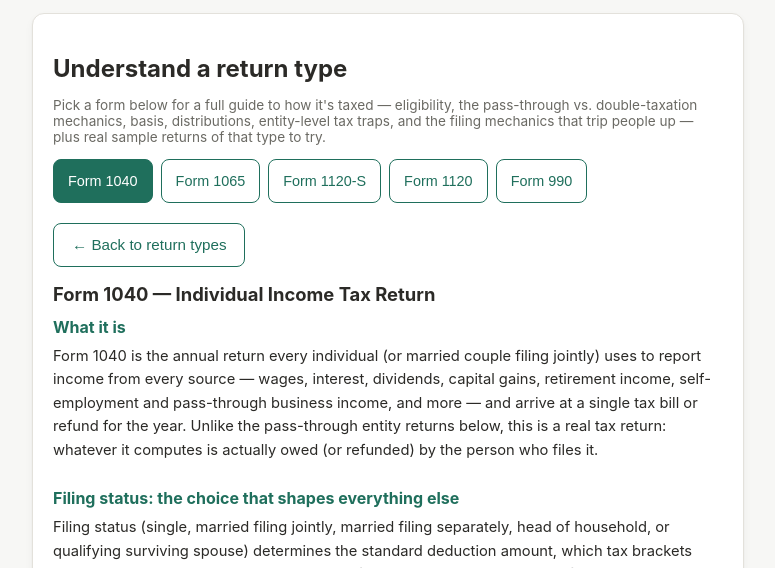
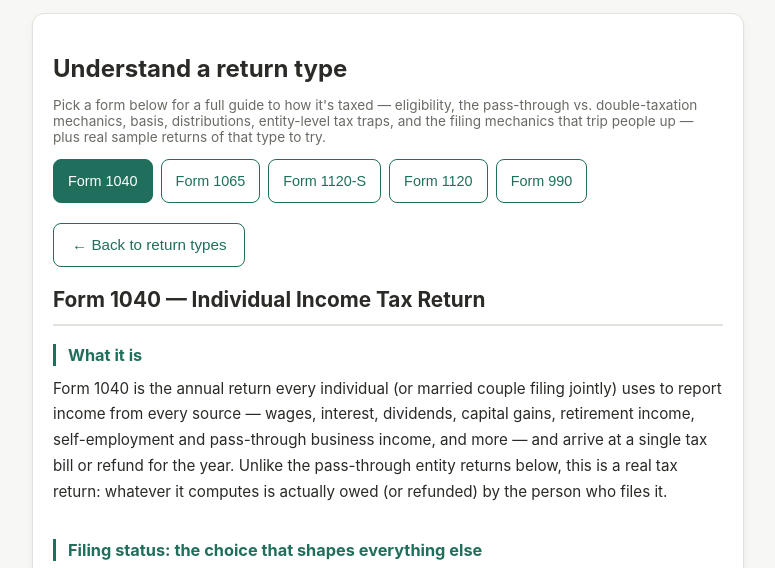
Before and after one commit to MuhammadRafay78/Taxprep, a plain HTML site: page frontend/index.html in a window 1280 px wide. Both pictures are taken after a click on the button "Form 1040". Shown: the part 166-734 px from the top of the page, without its empty margins (252-1027 px from the left). Drawn offline with Linux system fonts and the light colour scheme.

Commit message:
Improve guide readability with a comparison table and bullets (#29)
Densely written prose ("What it is..." and "Revenue and expenses" in
the Form 990 guide) is hard to scan. Replace the 990 filing-tier
paragraph with a comparison table (guide-table), and split the
revenue-by-source/expenses-by-category paragraph into a two-item
bullet list. Also give every guide's h4 sections a left accent border
and more breathing room, and give guide-example callouts a matching
accent border, for clearer visual separation between subsections.


Claude-Session: https://claude.ai/code/session_01N4tbah8vSEtZ5nT9FdV7HB

Co-authored-by: Claude <noreply@anthropic.com>

```diff
--- a/frontend/index.html
+++ b/frontend/index.html
@@ -104,16 +104,22 @@
   .guide-tabs button { padding: 8px 14px; font-size: 0.9rem; }
   .guide-tabs button.secondary.active { background: var(--accent); color: var(--btn-text); }
   .guide-example-cta { margin-top: 24px; padding-top: 16px; border-top: 1px solid var(--border); }
-  .guide-section { max-width: 680px; }
-  .guide-section #guide-collapse-btn { margin-bottom: 16px; }
-  .guide-section h3 { margin: 0 0 12px; font-size: 1.15rem; }
-  .guide-section h4 { margin: 26px 0 8px; font-size: 1rem; color: var(--accent); }
-  .guide-section h4:first-of-type { margin-top: 4px; }
-  .guide-section p { font-size: 0.92rem; line-height: 1.6; margin: 0 0 14px; }
-  .guide-section li { font-size: 0.92rem; line-height: 1.6; }
-  .guide-section ul { margin: 8px 0; padding-left: 22px; }
-  .guide-section li { margin-bottom: 6px; }
-  .guide-example { background: var(--accent-dim); border-radius: 8px; padding: 12px 16px; margin: 14px 0; font-size: 0.9rem; line-height: 1.5; }
+  .guide-section { max-width: 700px; }
+  .guide-section #guide-collapse-btn { margin-bottom: 20px; }
+  .guide-section h3 { margin: 0 0 16px; font-size: 1.3rem; padding-bottom: 12px; border-bottom: 2px solid var(--border); }
+  .guide-section h4 { margin: 34px 0 10px; padding-left: 12px; border-left: 3px solid var(--accent); font-size: 1.02rem;
+    line-height: 1.35; color: var(--accent); }
+  .guide-section h4:first-of-type { margin-top: 18px; }
+  .guide-section p { font-size: 0.95rem; line-height: 1.7; margin: 0 0 16px; }
+  .guide-section li { font-size: 0.95rem; line-height: 1.7; }
+  .guide-section ul { margin: 10px 0 20px; padding-left: 22px; }
+  .guide-section li { margin-bottom: 8px; }
+  .guide-example { background: var(--accent-dim); border-left: 3px solid var(--accent); border-radius: 8px;
+    padding: 14px 18px; margin: 18px 0; font-size: 0.9rem; line-height: 1.6; }
+  .guide-table { width: 100%; border-collapse: collapse; margin: 10px 0 20px; font-size: 0.88rem; }
+  .guide-table th, .guide-table td { text-align: left; padding: 9px 12px; border-bottom: 1px solid var(--border); vertical-align: top; }
+  .guide-table th { color: var(--muted); font-weight: 600; font-size: 0.75rem; text-transform: uppercase; letter-spacing: 0.04em; }
+  .guide-table tr:last-child td { border-bottom: none; }
   .numbers-table { width: 100%; border-collapse: collapse; margin-top: 6px; }
   .line-row td { padding: 10px 0; border-bottom: 1px solid var(--divider); vertical-align: top; }
   .line-row:last-child td { border-bottom: none; }
@@ -1381,23 +1387,27 @@ const FORM_GUIDES = {
   '990': {
     title: 'Form 990 — Tax-Exempt Organizations',
     html: `
-      <h4>What it is, and the three-tier filing system</h4>
+      <h4>What it is, and the four-tier filing system</h4>
       <p>Form 990 is the family of annual information returns tax-exempt
       organizations file — mostly 501(c)(3) charities, but other 501(c)
       categories too (social welfare organizations, business leagues, etc.).
-      "Form 990" is really an umbrella: which version an organization actually
-      files depends on its size. The smallest organizations (generally under
-      $50,000 in gross receipts) file the simple 990-N e-postcard; mid-size
-      organizations under set thresholds (gross receipts under $200,000 and
-      total assets under $500,000, as of current IRS thresholds, adjusted
-      periodically) file the shorter Form 990-EZ; larger organizations file
-      the full Form 990. Private foundations file a different variant
-      entirely, Form 990-PF, regardless of size. This guide — and this app's
-      sample return — covers the 990-EZ variant specifically, but the
-      underlying tax concepts below apply across the whole family. None of
-      these is an income tax return in the usual sense: filing one doesn't
-      produce a tax bill on the organization's regular program activities,
-      which is the entire point of being tax-exempt.</p>
+      None of these is an income tax return in the usual sense: filing one
+      doesn't produce a tax bill on the organization's regular program
+      activities, which is the entire point of being tax-exempt. "Form 990"
+      is really an umbrella — which variant an organization actually files
+      depends on its size:</p>
+      <table class="guide-table">
+        <thead><tr><th>Variant</th><th>Who files it</th><th>Threshold</th></tr></thead>
+        <tbody>
+          <tr><td>Form 990-N (e-Postcard)</td><td>Smallest organizations</td><td>Gross receipts generally $50,000 or less</td></tr>
+          <tr><td>Form 990-EZ</td><td>Mid-size organizations</td><td>Gross receipts under $200,000 and total assets under $500,000</td></tr>
+          <tr><td>Form 990 (full)</td><td>Larger organizations</td><td>Above the 990-EZ thresholds</td></tr>
+          <tr><td>Form 990-PF</td><td>Private foundations</td><td>Any size — foundations never use the other three variants</td></tr>
+        </tbody>
+      </table>
+      <p>This guide — and this app's sample return — covers the 990-EZ
+      variant specifically, but the underlying tax concepts below apply
+      across the whole family.</p>
 
       <h4>Why the IRS requires it anyway</h4>
       <p>Exempt status is a privilege the organization has to keep earning,
@@ -1410,15 +1420,20 @@ const FORM_GUIDES = {
 
       <h4>Revenue and expenses</h4>
       <p>The core financial section is simpler than a for-profit return: it
-      totals revenue by source (contributions and grants, program service
-      revenue, membership dues, investment income, gains from asset sales,
-      fundraising event income net of direct expenses, gaming income) and
-      expenses by category (grants and similar amounts paid, benefits paid to
-      or for members, salaries/wages/employee benefits, professional fees,
-      occupancy, printing/postage, and other expenses), landing on the change
-      in net assets for the year — revenue minus expenses — which is the
-      closest thing this return has to a bottom line. There's no tax computed
-      on that number in the ordinary case.</p>
+      totals revenue by source and expenses by category, landing on the
+      change in net assets for the year — revenue minus expenses — which is
+      the closest thing this return has to a bottom line. There's no tax
+      computed on that number in the ordinary case.</p>
+      <ul>
+        <li><strong>Revenue by source:</strong> contributions and grants,
+        program service revenue, membership dues, investment income, gains
+        from asset sales, fundraising event income (net of direct expenses),
+        gaming income.</li>
+        <li><strong>Expenses by category:</strong> grants and similar amounts
+        paid, benefits paid to or for members, salaries/wages/employee
+        benefits, professional fees, occupancy, printing/postage, and other
+        expenses.</li>
+      </ul>
 
       <h4>Unrelated business income tax (UBIT) — the case where tax really
       is owed</h4>
```
Also changed, not shown: worker/public/index.html (+48 -33 lines).
